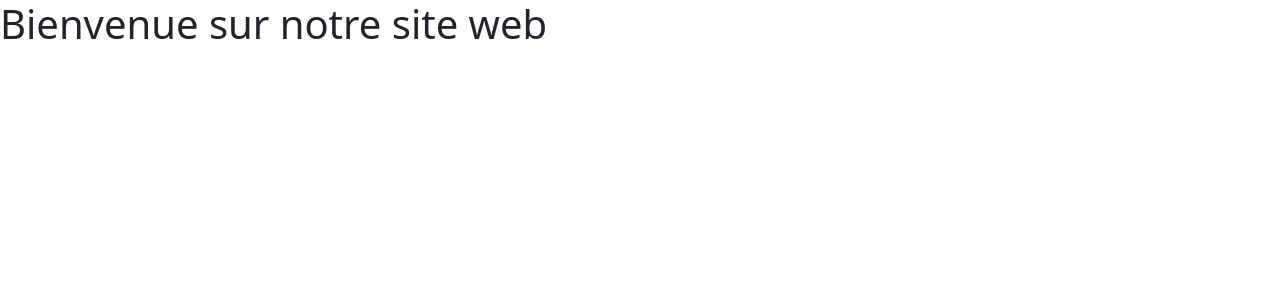
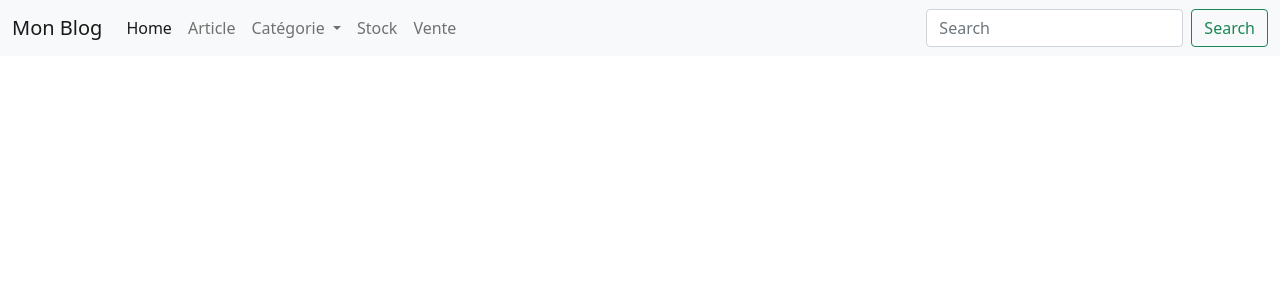
Before and after one commit to Sergemanu10/blog, a Django app: page / in a window 1280 px wide. Shown: the top 300 px of the page. Run offline with Django 5.2, Linux system fonts and the light colour scheme; some libraries are stand-ins or nearby versions.

Commit message:
Les nouvels ajouts

```diff
--- a/backend/templates/index.html
+++ b/backend/templates/index.html
@@ -3,13 +3,49 @@
 <html lang="en">
 <head>
     <meta charset="UTF-8">
-    <title>Mes articles</title>
+    <title>Mon Blog</title>
     <link rel="stylesheet" href="{% static 'backend/css/bootstrap.css' %}">
 </head>
 <body>
-<h1>Bienvenue sur notre site web </h1>
-
-
+<nav class="navbar navbar-expand-lg navbar-light bg-light">
+  <div class="container-fluid">
+    <a class="navbar-brand" href="#">Mon Blog</a>
+    <button class="navbar-toggler" type="button" data-bs-toggle="collapse" data-bs-target="#navbarSupportedContent" aria-controls="navbarSupportedContent" aria-expanded="false" aria-label="Toggle navigation">
+      <span class="navbar-toggler-icon"></span>
+    </button>
+    <div class="collapse navbar-collapse" id="navbarSupportedContent">
+      <ul class="navbar-nav me-auto mb-2 mb-lg-0">
+        <li class="nav-item">
+          <a class="nav-link active" aria-current="page" href="#">Home</a>
+        </li>
+        <li class="nav-item">
+          <a class="nav-link" href="#">Article</a>
+        </li>
+        <li class="nav-item dropdown">
+          <a class="nav-link dropdown-toggle" href="#" id="navbarDropdown" role="button" data-bs-toggle="dropdown" aria-expanded="false">
+            Catégorie
+          </a>
+          <ul class="dropdown-menu" aria-labelledby="navbarDropdown">
+            <li><a class="dropdown-item" href="#">Action</a></li>
+            <li><a class="dropdown-item" href="#">Another action</a></li>
+            <li><hr class="dropdown-divider"></li>
+            <li><a class="dropdown-item" href="#">Something else here</a></li>
+          </ul>
+        </li>
+          <li class="nav-item">
+          <a class="nav-link " href="#" tabindex="-1" aria-disabled="true">Stock</a>
+        </li>
+        <li class="nav-item">
+          <a class="nav-link " href="#" tabindex="-1" aria-disabled="true">Vente</a>
+        </li>
+      </ul>
+      <form class="d-flex">
+        <input class="form-control me-2" type="search" placeholder="Search" aria-label="Search">
+        <button class="btn btn-outline-success" type="submit">Search</button>
+      </form>
+    </div>
+  </div>
+</nav>
 
 
 
```
